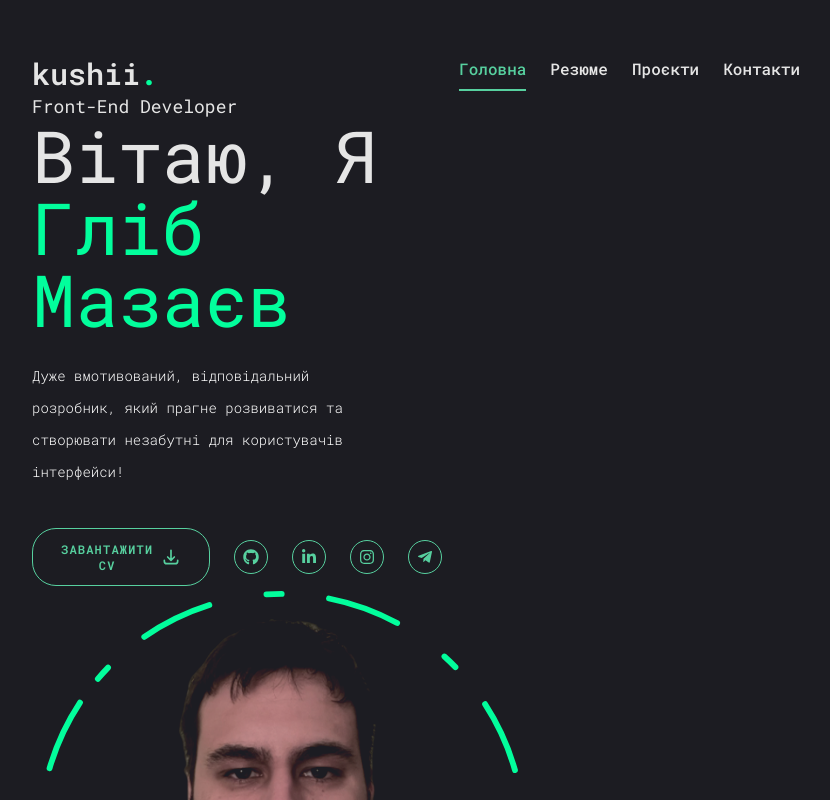
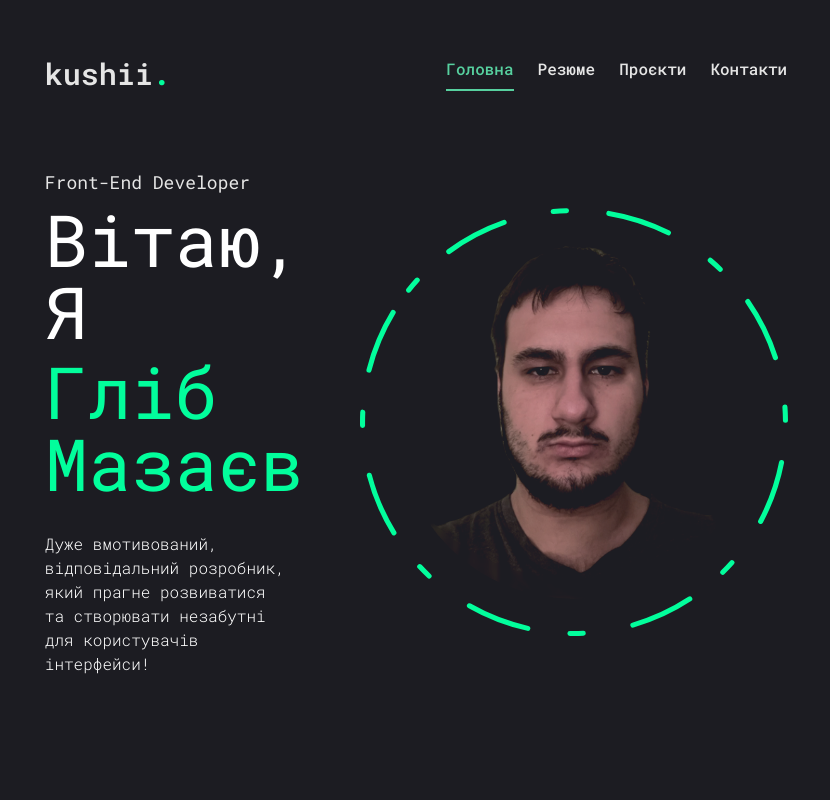
Before and after one commit to hlibit/site-cv, a React (Vite) app: page /home in a window 1280 px wide. Shown: the top 800 px of the page, without its empty margins (224-1054 px from the left). Built offline with nearby package versions, Linux system fonts and the light colour scheme.

Commit message:
v0.3.2
grid layout fix, contacts fixes, projectsPage-[100], homePage-[100]

```diff
--- a/src/components/homePageComps/Legend.jsx
+++ b/src/components/homePageComps/Legend.jsx
@@ -4,17 +4,22 @@ import SocialLinks from "./SocialLinks";
 
 function Legend() {
   return (
-    <Row type="vertical" className="max-w-[50%]">
+    <Row
+      type="vertical"
+      className="order-2 items-center gap-2 text-center md:order-1 md:max-w-[50%] md:items-start md:text-left"
+    >
       <Heading as="h6">Front-End Developer</Heading>
-      <Heading as="h0">Вітаю, Я</Heading>
-      <Heading as="h0">
-        <span className="text-text-lightGreen">Гліб Мазаєв</span>
-      </Heading>
-      <div className="mt-6 max-w-[90%] text-sm font-light leading-8">
+      <div className="text-5xl font-normal lg:text-6xl xl:text-7xl">
+        Вітаю, Я
+      </div>
+      <div className="text-5xl font-normal text-text-lightGreen lg:text-6xl xl:text-7xl">
+        Гліб Мазаєв
+      </div>
+      <div className="mt-6 text-sm font-light leading-8 md:max-w-[90%] lg:text-base">
         Дуже вмотивований, відповідальний розробник, який прагне розвиватися та
         створювати незабутні для користувачів інтерфейси!
       </div>
-      <SocialLinks />
+      {/* <SocialLinks /> */}
     </Row>
   );
 }
--- a/src/components/homePageComps/MyPhotoSection.jsx
+++ b/src/components/homePageComps/MyPhotoSection.jsx
@@ -4,37 +4,23 @@ import { motion } from "motion/react";
 
 function MyPhotoSection() {
   return (
-    <Row type="horizontal" className="relative justify-center">
-      <AnimatedBox delay={0.4} className="mix-blend-lighten">
+    <Row
+      type="horizontal"
+      className="relative order-1 justify-center md:order-2"
+    >
+      <AnimatedBox
+        delay={0.4}
+        className="h-[288px] w-[288px] mix-blend-lighten md:h-[330px] md:w-[330px] lg:h-[386px] lg:w-[386px] xl:h-[426px] xl:w-[426px]"
+      >
         <img
-          className="h-[500px] rounded-full p-8 opacity-80"
+          className="h-full w-full rounded-full p-9 opacity-80"
           src="my_photo.png"
         />
       </AnimatedBox>
 
-      {/* <div
-        style={{
-          WebkitMask:
-            "radial-gradient(farthest-side, #0000 calc(100% - 7px), #000 0)",
-          mask: "radial-gradient(farthest-side, #0000 calc(100% - 7px), #000 0)",
-          background: `conic-gradient(
-      transparent 0deg, #02FE9C 5deg, transparent 35deg,
-      transparent 45deg, #02FE9C 50deg, transparent 80deg,
-      transparent 90deg, #02FE9C 95deg, transparent 125deg,
-      transparent 135deg, #02FE9C 140deg, transparent 170deg,
-      transparent 180deg, #02FE9C 185deg, transparent 215deg,
-      transparent 225deg, #02FE9C 230deg, transparent 260deg,
-      transparent 270deg, #02FE9C 275deg, transparent 305deg,
-      transparent 315deg, #02FE9C 320deg, transparent 350deg
-    )`,
-        }}
-        className="animate-spin-superSlow absolute h-[95%] w-[95%] rounded-full opacity-80"
-      ></div> */}
-
       <AnimatedBox delay={1} className="absolute">
         <motion.svg
-          width="500px"
-          height="490px"
+          className="h-[290px] w-[290px] md:h-[332px] md:w-[332px] lg:h-[388px] lg:w-[388px] xl:h-[428px] xl:w-[428px]"
           viewBox="0 0 506 506"
           fill="transparent"
         >
--- a/src/components/projectsPageComps/Carousel.jsx
+++ b/src/components/projectsPageComps/Carousel.jsx
@@ -36,8 +36,8 @@ function Carousel({ currentIndex, setCurrentIndex }) {
   }
 
   return (
-    <div className="flex flex-col gap-7 md:w-[50%]">
-      <div className="mx-auto md:mx-0 md:ml-auto">
+    <div className="flex flex-col gap-7 md:w-[60%] lg:w-[50%]">
+      <div className="h-[290px] w-[290px] sm:h-[300px] sm:w-[300px] md:ml-auto lg:h-[340px] lg:w-[340px] xl:h-[418px] xl:w-[418px]">
         <img
           src={currentImageLink}
           className="h-auto w-full object-cover"
--- a/src/components/projectsPageComps/InfoProject.jsx
+++ b/src/components/projectsPageComps/InfoProject.jsx
@@ -10,7 +10,7 @@ function InfoProject({ currentIndex }) {
     projectsData[currentIndex];
 
   return (
-    <div className="md:w-[50%] xl:h-[460px]">
+    <div className="md:w-[40%] lg:w-[50%]">
       <Row className="gap-2 md:gap-4 lg:gap-7">
         <div
           className="font-mono text-6xl font-extrabold leading-none tracking-tight text-transparent md:text-8xl"
--- a/src/data/projectsData.js
+++ b/src/data/projectsData.js
@@ -1,6 +1,6 @@
 export const projectsData = [
   {
-    projectName: "Front Proj",
+    projectName: "React Pizza",
     description:
       "        Lorem, ipsum dolor sit amet consectetur adipisicing elit. Sit adipisci amet",
     techStack: "html,css,js",
@@ -11,7 +11,7 @@ export const projectsData = [
     ],
   },
   {
-    projectName: "Back Proj",
+    projectName: "Mini Hotel",
     description:
       "        Lorem, ipsum dolor sit amet consectetur adipisicing elit. Sit adipisci amet",
     techStack: "html,css,js",
@@ -22,7 +22,7 @@ export const projectsData = [
     ],
   },
   {
-    projectName: "Full Proj",
+    projectName: "Training App",
     description:
       "        Lorem, ipsum dolor sit amet consectetur adipisicing elit. Sit adipisci amet",
     techStack: "html,css,js",
@@ -33,4 +33,15 @@ export const projectsData = [
       "https://dspncdn.com/a1/media/692x/31/5a/c9/315ac92e8f0ed5031ae5f9a0b8aa15a7.jpg",
     ],
   },
+  {
+    projectName: "Booking App",
+    description:
+      "        Lorem, ipsum dolor sit amet consectetur adipisicing elit. Sit adipisci amet",
+    techStack: "html,css,js",
+    links: { github: "", site: "20" },
+    images: [
+      "https://farm5.staticflickr.com/4404/36289482971_a3a77b523c.jpg",
+      "https://farm5.staticflickr.com/4038/4522506244_f9cb4ccf52.jpg",
+    ],
+  },
 ];
--- a/src/pages/AppLayout.jsx
+++ b/src/pages/AppLayout.jsx
@@ -3,7 +3,7 @@ import Header from "../ui/Header";
 
 function AppLayout() {
   return (
-    <div className="grid-row-[auto_1fr] grid min-h-[100dvh] grid-cols-1 bg-background-primary px-5 py-5 sm:px-[10%] md:py-14 lg:px-[13%] xl:px-[20%]">
+    <div className="grid min-h-[100dvh] grid-rows-[auto_1fr] items-start bg-background-primary px-5 py-5 sm:px-[10%] md:py-14 lg:px-[13%] xl:px-[21%]">
       <Header />
       <Outlet />
     </div>
--- a/src/pages/ContactPage.jsx
+++ b/src/pages/ContactPage.jsx
@@ -6,7 +6,7 @@ import AnimatedBox from "../ui/AnimatedBox";
 
 function ContactPage() {
   return (
-    <main className="mx-auto space-y-10 lg:mx-0 lg:flex lg:flex-wrap lg:justify-between lg:space-y-0">
+    <main className="mx-auto my-auto space-y-10 lg:mx-0 lg:flex lg:flex-wrap lg:justify-between lg:gap-4 lg:space-y-0">
       <AnimatedBox delay={0.5} className="mx-auto lg:mx-0">
         <ContactBlock
           label="Телефон"
--- a/src/pages/HomePage.jsx
+++ b/src/pages/HomePage.jsx
@@ -1,13 +1,12 @@
 import Legend from "../components/homePageComps/Legend";
 import MyPhotoSection from "../components/homePageComps/MyPhotoSection";
-import Row from "../ui/Row";
 
 function HomePage() {
   return (
-    <Row type="horizontal" className="flex-wrap justify-between text-white">
+    <main className="my-auto flex flex-col gap-12 text-white md:flex-row md:justify-between">
       <Legend />
       <MyPhotoSection />
-    </Row>
+    </main>
   );
 }
 
--- a/src/pages/ProjectsPage.jsx
+++ b/src/pages/ProjectsPage.jsx
@@ -5,9 +5,8 @@ import Carousel from "../components/projectsPageComps/Carousel";
 
 function ProjectsPage() {
   const [currentIndex, setCurrentIndex] = useState(0);
-  //grid grid-rows-[1fr_auto] gap-4 sm:grid-rows-[40vh_auto] md:max-h-[420px] md:grid-cols-2 md:grid-rows-1
   return (
-    <main className="mt-5 flex flex-col items-start md:max-h-[460px] md:flex-row-reverse lg:mt-2 xl:gap-7">
+    <main className="my-auto flex flex-col items-center gap-4 md:max-h-[460px] md:flex-row-reverse md:items-start xl:gap-7">
       <Carousel currentIndex={currentIndex} setCurrentIndex={setCurrentIndex} />
       <InfoProject currentIndex={currentIndex} />
     </main>
--- a/src/ui/Header.jsx
+++ b/src/ui/Header.jsx
@@ -6,7 +6,7 @@ import { IoMdMenu } from "react-icons/io";
 function Header() {
   return (
     <header className="text-white">
-      <Row type="horizontal" className="justify-between">
+      <Row type="horizontal" className="mb-2 justify-between">
         <Drawer>
           <Logo />
 
```
